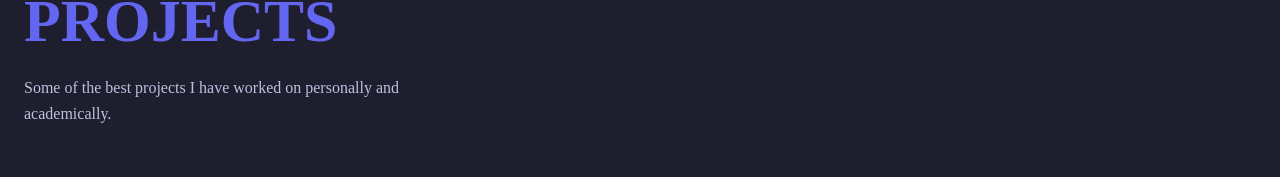
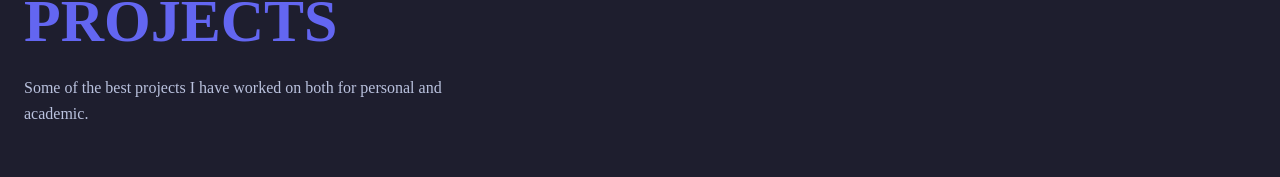
Before and after one commit to syke9p3/syke-portfolio-v2, a React (Vite) app: page /projects in a window 1280 px wide. Shown: the part 169-346 px from the top of the page. Built offline with nearby package versions, Linux system fonts and the light colour scheme; the HTML template or start-up script is replaced by a standard one.

Commit message:
caption change

```diff
--- a/src/pages/Projects.tsx
+++ b/src/pages/Projects.tsx
@@ -15,7 +15,7 @@ import {
 import { BsSearch } from "react-icons/bs";
 import { CgClose } from "react-icons/cg";
 import { FiFigma } from "react-icons/fi";
-import { SiAdobephotoshop, SiVisualstudiocode } from "react-icons/si";
+import { SiVisualstudiocode } from "react-icons/si";
 import Fancybox from "../components/Fancybox.tsx";
 
 interface Category {
@@ -62,7 +62,7 @@ const Projects = () => {
             Projects
           </h1>
           <p className="max-w-md leading-relaxed text-catppuccinSubtext1">
-            Some of the best projects I have worked on personally and academically.
+            Some of the best projects I have worked on both for personal and academic.
           </p>
         </motion.div>
         <Browser />
```
